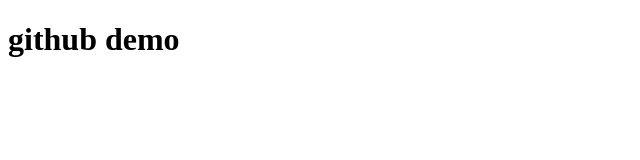
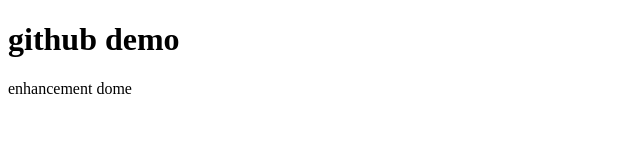
Before and after one commit to rahul13se1/GitTest, a plain HTML site: page WebContent/index.html in a window 1280 px wide. Shown: the whole page, without its empty margins (0-640 px from the left). Drawn offline with Linux system fonts and the light colour scheme.

Commit message:
enhancement done on r2_index

```diff
--- a/WebContent/index.html
+++ b/WebContent/index.html
@@ -7,5 +7,7 @@
 <body>
 <h1>github demo</h1>
 
+<p>enhancement dome </p>
+
 </body>
 </html>
```
